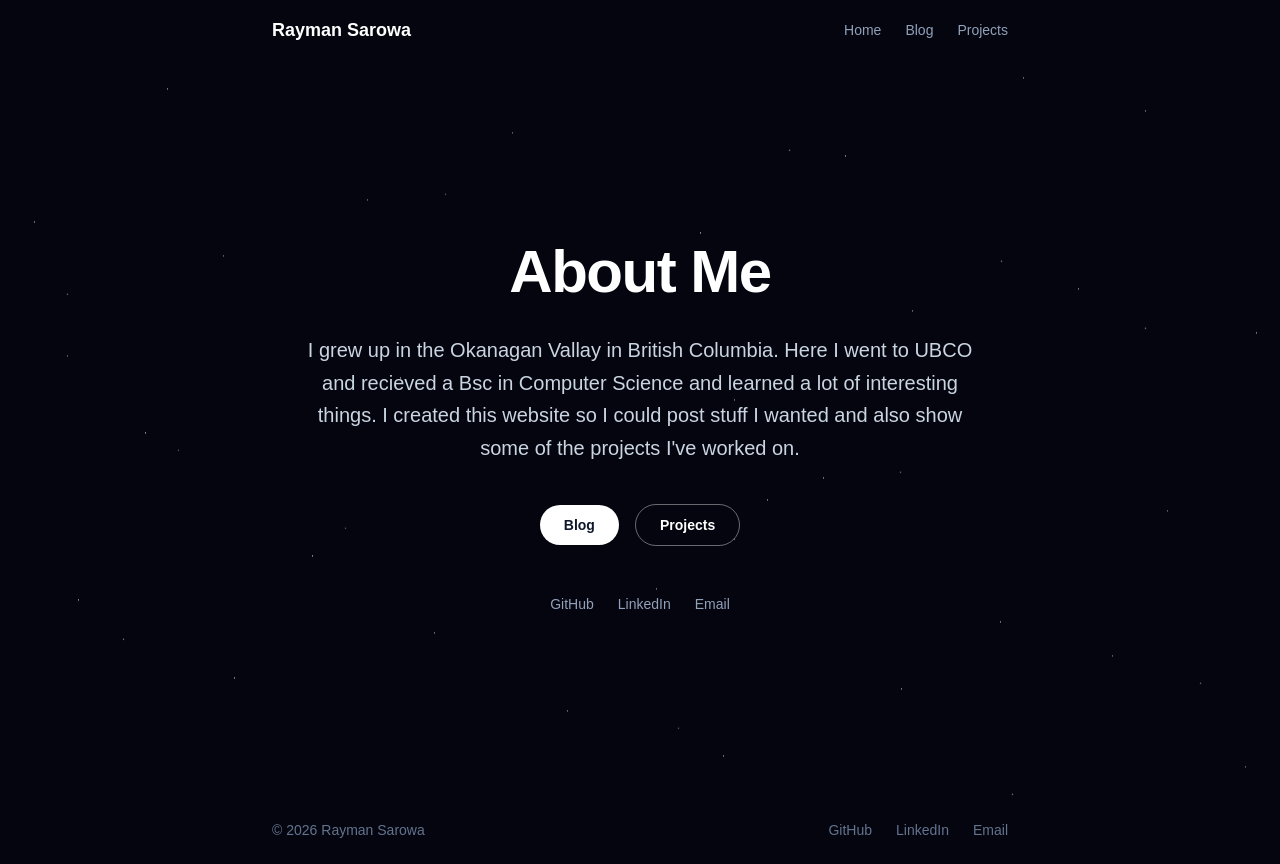
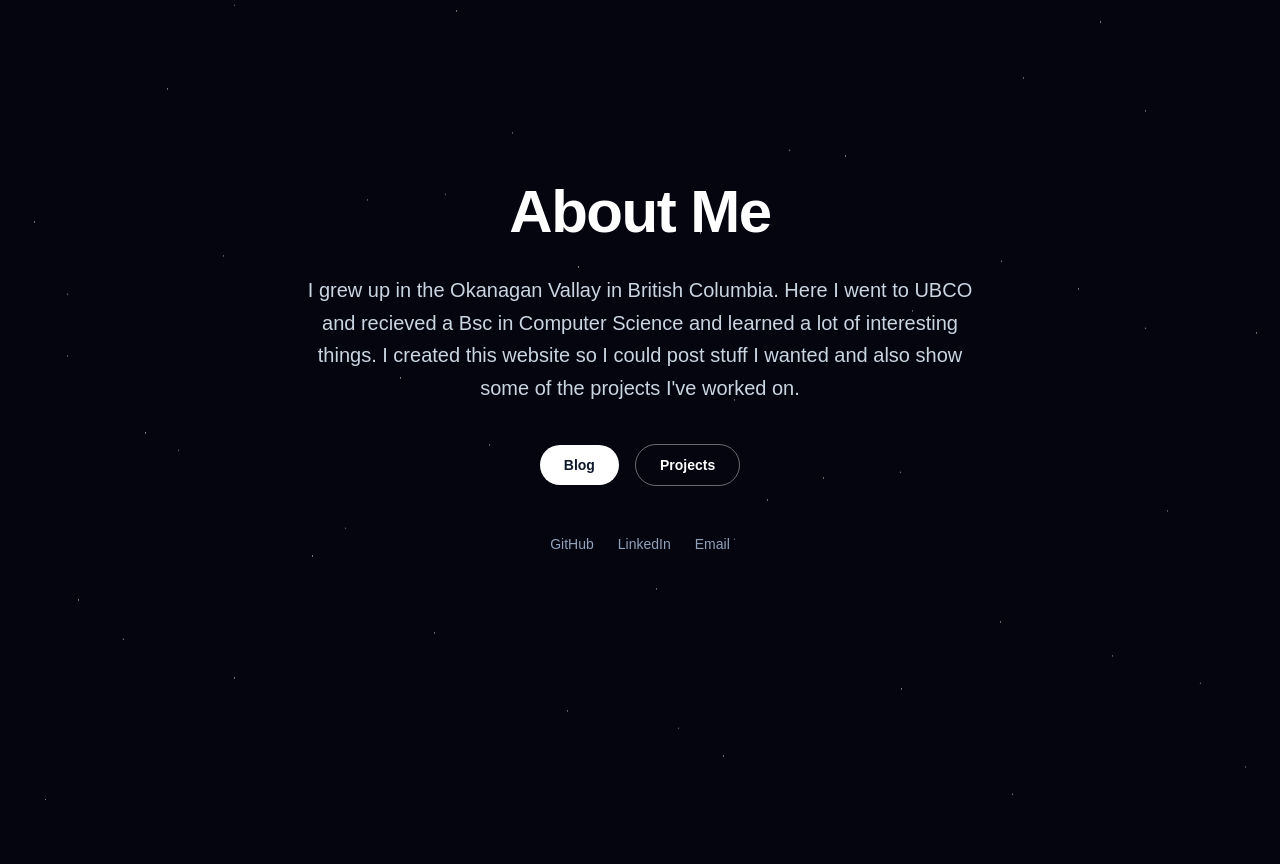
Before and after one commit to raymansarowa976/personal-website, a Next.js app: page / in a window 1280 px wide. After the commit the page ends 800 px from the top, so only its background shows below. Built offline with nearby package versions, Linux system fonts and the light colour scheme.

Commit message:
navbar and footer are now hidden on home page

```diff
--- a/app/layout.tsx
+++ b/app/layout.tsx
@@ -1,7 +1,6 @@
 import type { Metadata } from "next";
 import { Geist, Geist_Mono } from "next/font/google";
-import { Navbar } from "@/components/Navbar";
-import { Footer } from "@/components/Footer";
+import { SiteChrome } from "@/components/SiteChrome";
 import { StarfieldBackground } from "@/components/StarfieldBackground";
 import { CometTrail } from "@/components/CometTrail";
 import "./globals.css";
@@ -33,9 +32,9 @@ export default function RootLayout({
     >
       <body className="min-h-full flex flex-col">
           <StarfieldBackground />
-          <Navbar />
-          <main className="flex-1">{children}</main>
-          <Footer />
+          <SiteChrome>
+            <main className="flex-1">{children}</main>
+          </SiteChrome>
           <CometTrail />
         </body>
     </html>
--- /dev/null
+++ b/components/SiteChrome.tsx
@@ -0,0 +1,17 @@
+'use client'
+import { usePathname } from 'next/navigation'
+import { Navbar } from './Navbar'
+import { Footer } from './Footer'
+
+export function SiteChrome({ children }: { children?: React.ReactNode }) {
+  const pathname = usePathname()
+  const isHome = pathname === '/'
+
+  return (
+    <>
+      {!isHome && <Navbar />}
+      {children}
+      {!isHome && <Footer />}
+    </>
+  )
+}
```
